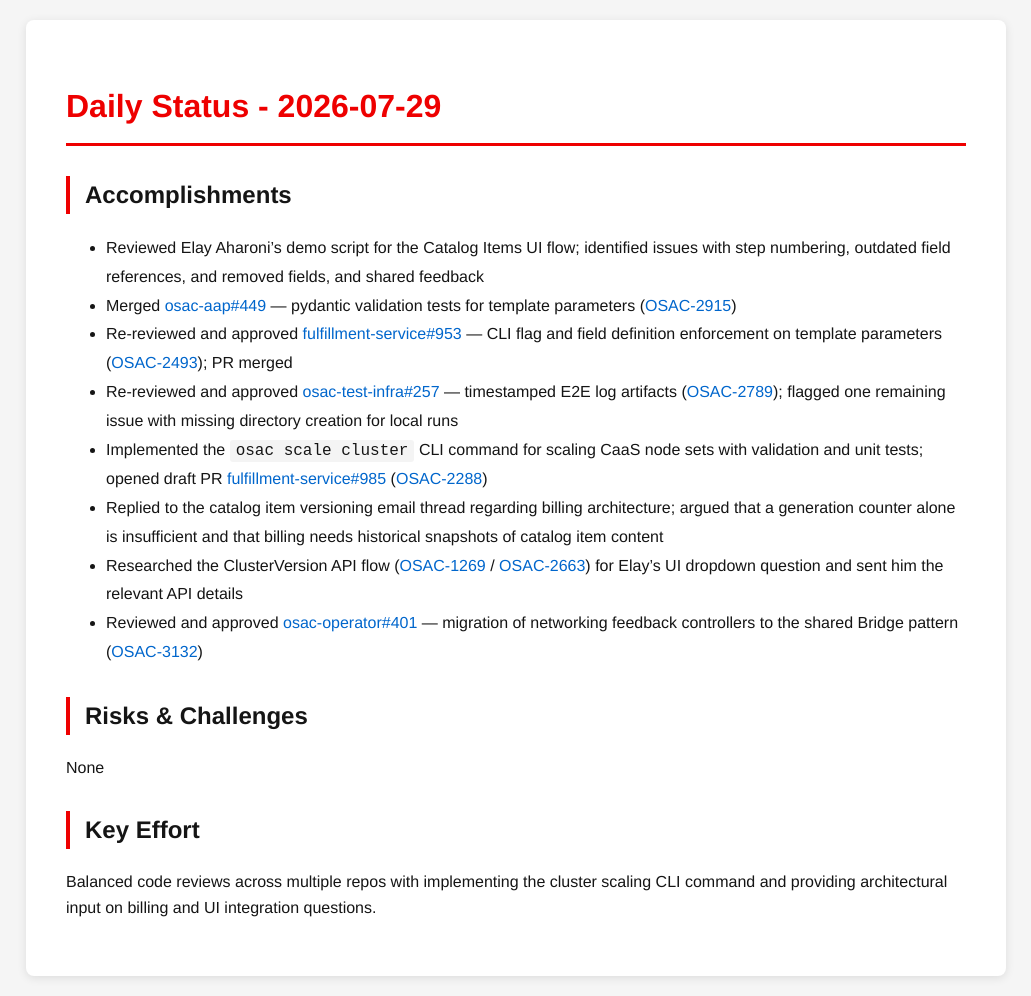
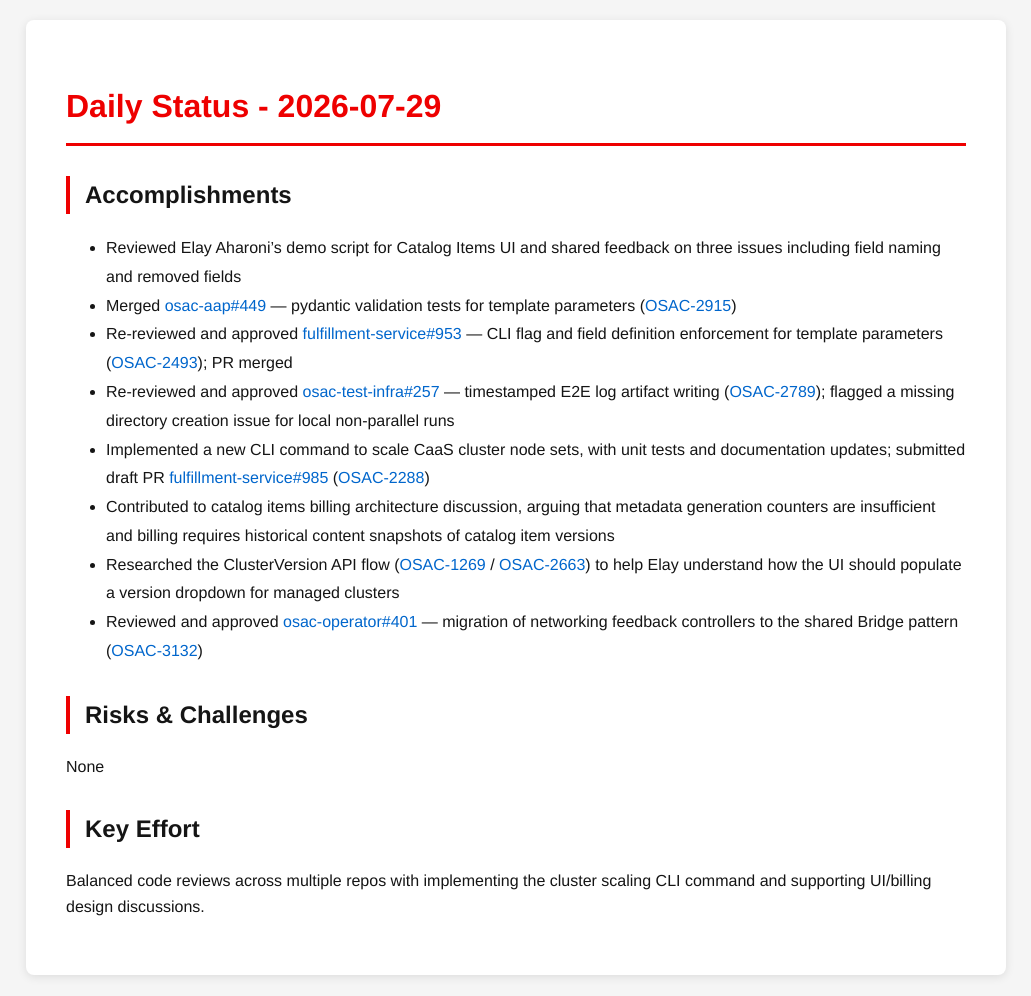
Before and after one commit to tzvatot/daily-status, a Jekyll site: the page built from 2026-07-29.md, in a window 1280 px wide. Shown: the whole page, without its empty margins (124-1155 px from the left). Built offline with Jekyll 4.4.1, drawn with Linux system fonts in a browser that asks for light colours.

Commit message:
Daily status update - 2026-07-29

```diff
--- a/2026-07-29.md
+++ b/2026-07-29.md
@@ -7,17 +7,17 @@ date: 2026-07-29
 # Daily Status - 2026-07-29
 
 ## Accomplishments
-- Reviewed Elay Aharoni's demo script for the Catalog Items UI flow; identified issues with step numbering, outdated field references, and removed fields, and shared feedback
+- Reviewed Elay Aharoni's demo script for Catalog Items UI and shared feedback on three issues including field naming and removed fields
 - Merged [osac-aap#449](https://github.com/osac-project/osac-aap/pull/449) — pydantic validation tests for template parameters ([OSAC-2915](https://redhat.atlassian.net/browse/OSAC-2915))
-- Re-reviewed and approved [fulfillment-service#953](https://github.com/osac-project/fulfillment-service/pull/953) — CLI flag and field definition enforcement on template parameters ([OSAC-2493](https://redhat.atlassian.net/browse/OSAC-2493)); PR merged
-- Re-reviewed and approved [osac-test-infra#257](https://github.com/osac-project/osac-test-infra/pull/257) — timestamped E2E log artifacts ([OSAC-2789](https://redhat.atlassian.net/browse/OSAC-2789)); flagged one remaining issue with missing directory creation for local runs
-- Implemented the `osac scale cluster` CLI command for scaling CaaS node sets with validation and unit tests; opened draft PR [fulfillment-service#985](https://github.com/osac-project/fulfillment-service/pull/985) ([OSAC-2288](https://redhat.atlassian.net/browse/OSAC-2288))
-- Replied to the catalog item versioning email thread regarding billing architecture; argued that a generation counter alone is insufficient and that billing needs historical snapshots of catalog item content
-- Researched the ClusterVersion API flow ([OSAC-1269](https://redhat.atlassian.net/browse/OSAC-1269) / [OSAC-2663](https://redhat.atlassian.net/browse/OSAC-2663)) for Elay's UI dropdown question and sent him the relevant API details
+- Re-reviewed and approved [fulfillment-service#953](https://github.com/osac-project/fulfillment-service/pull/953) — CLI flag and field definition enforcement for template parameters ([OSAC-2493](https://redhat.atlassian.net/browse/OSAC-2493)); PR merged
+- Re-reviewed and approved [osac-test-infra#257](https://github.com/osac-project/osac-test-infra/pull/257) — timestamped E2E log artifact writing ([OSAC-2789](https://redhat.atlassian.net/browse/OSAC-2789)); flagged a missing directory creation issue for local non-parallel runs
+- Implemented a new CLI command to scale CaaS cluster node sets, with unit tests and documentation updates; submitted draft PR [fulfillment-service#985](https://github.com/osac-project/fulfillment-service/pull/985) ([OSAC-2288](https://redhat.atlassian.net/browse/OSAC-2288))
+- Contributed to catalog items billing architecture discussion, arguing that metadata generation counters are insufficient and billing requires historical content snapshots of catalog item versions
+- Researched the ClusterVersion API flow ([OSAC-1269](https://redhat.atlassian.net/browse/OSAC-1269) / [OSAC-2663](https://redhat.atlassian.net/browse/OSAC-2663)) to help Elay understand how the UI should populate a version dropdown for managed clusters
 - Reviewed and approved [osac-operator#401](https://github.com/osac-project/osac-operator/pull/401) — migration of networking feedback controllers to the shared Bridge pattern ([OSAC-3132](https://redhat.atlassian.net/browse/OSAC-3132))
 
 ## Risks & Challenges
 None
 
 ## Key Effort
-Balanced code reviews across multiple repos with implementing the cluster scaling CLI command and providing architectural input on billing and UI integration questions.
+Balanced code reviews across multiple repos with implementing the cluster scaling CLI command and supporting UI/billing design discussions.
```
